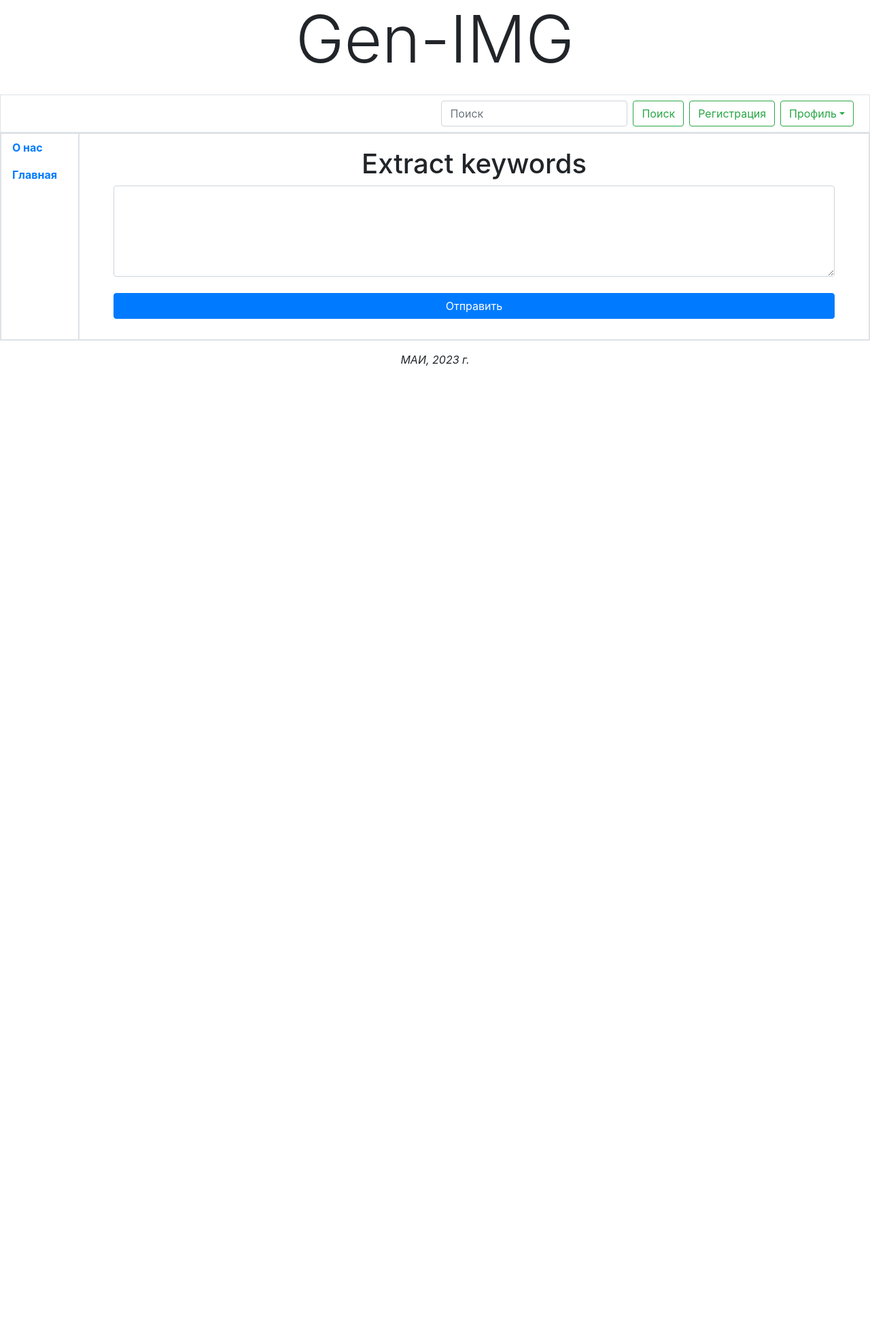
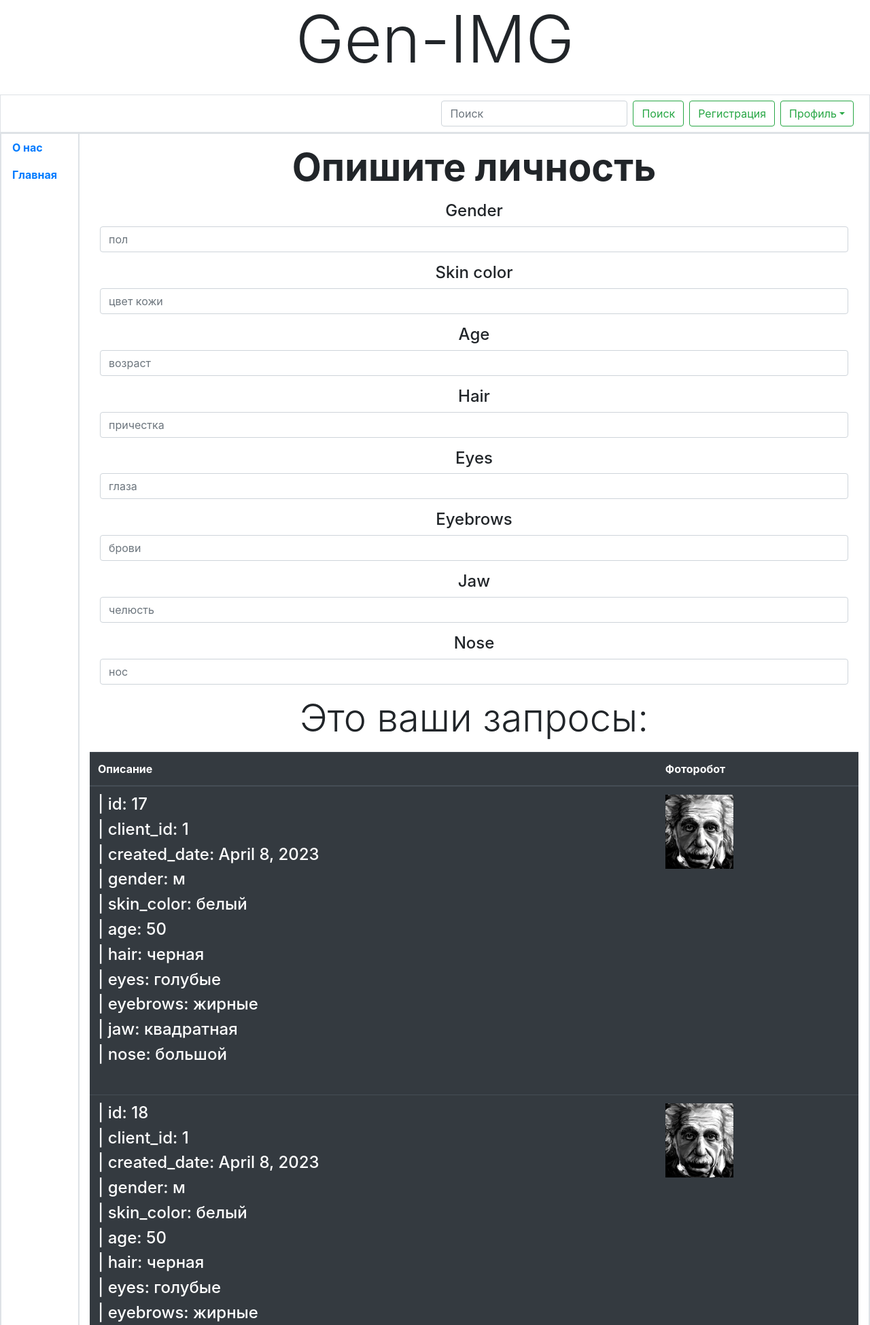
Before and after one commit to AlexeyNikitin01/igbk, a Django app: page / in a window 1280 px wide. Shown: the top 1949 px of the page at 68% size. Before the commit the page ends 538 px from the top, so only its background shows below. Run offline with Django 4.2, Linux system fonts and the light colour scheme; a user stored in the database is signed in; data comes from the database, SQL or seed files in the repository; both versions use the stored data as it was after the commit; some libraries are stand-ins or nearby versions.

Commit message:
need-refactoring

```diff
--- a/igbk/main/admin.py
+++ b/igbk/main/admin.py
@@ -1,3 +1,5 @@
 from django.contrib import admin
 
-# Register your models here.
+from .models import TextToCreateImg
+
+admin.site.register(TextToCreateImg)
--- a/igbk/main/forms.py
+++ b/igbk/main/forms.py
@@ -1,5 +1,44 @@
-from django import forms
+from django.forms import models
+from django.forms import TextInput
+
+from .models import TextToCreateImg
 
 
-class KeysWordsForm(forms.Form):
-    keys_words = forms.CharField(label='keys_words', max_length=100)
+class KeysWordsForm(models.ModelForm):
+    class Meta:
+        model = TextToCreateImg
+        fields = ('gender', 'skin_color', 'age', 'hair', 'eyes', 'eyebrows', 'jaw', 'nose')
+        widgets = {
+            'gender': TextInput(attrs={
+                'class': 'form-control',
+                'placeholder': 'пол',
+            }),
+            'skin_color': TextInput(attrs={
+                'class': 'form-control',
+                'placeholder': 'цвет кожи',
+            }),
+            'age': TextInput(attrs={
+                'class': 'form-control',
+                'placeholder': 'возраст',
+            }),
+            'hair': TextInput(attrs={
+                'class': 'form-control',
+                'placeholder': 'причестка',
+            }),
+            'eyes': TextInput(attrs={
+                'class': 'form-control',
+                'placeholder': 'глаза',
+            }),
+            'eyebrows': TextInput(attrs={
+                'class': 'form-control',
+                'placeholder': 'брови',
+            }),
+            'jaw': TextInput(attrs={
+                'class': 'form-control',
+                'placeholder': 'челюсть',
+            }),
+            'nose': TextInput(attrs={
+                'class': 'form-control',
+                'placeholder': 'нос',
+            }),
+        }
--- a/igbk/main/models.py
+++ b/igbk/main/models.py
@@ -1,3 +1,24 @@
 from django.db import models
 
-# Create your models here.
+from django.contrib.auth.models import User
+
+
+class TextToCreateImg(models.Model):
+    client = models.ForeignKey(User, on_delete=models.CASCADE, related_name='client', blank=True)
+    created_date = models.DateField(auto_now_add=True)
+    gender = models.TextField(max_length=50)
+    skin_color = models.TextField(max_length=50)
+    age = models.TextField(max_length=50)
+    hair = models.TextField(max_length=50)
+    eyes = models.TextField(max_length=50)
+    eyebrows = models.TextField(max_length=50)
+    jaw = models.TextField(max_length=50)
+    nose = models.TextField(max_length=50)
+
+    def __str__(self):
+        return f'{self.client} && date {self.created_date}'
+
+    class Meta:
+        verbose_name = 'keywords'
+        verbose_name_plural = 'keywords'
+        ordering = ['-created_date']
--- a/igbk/main/templates/main/done.html
+++ b/igbk/main/templates/main/done.html
@@ -15,7 +15,11 @@
           </thead>
           <tbody>
             <tr>
-              <td> {{ keys_words }}</td>
+              <td>
+              {% for i in form %}
+                  {{ i }}
+              {% endfor %}
+              </td>
               <td> Creating image ... </td>
             </tr>
           </tbody>
--- a/igbk/main/templates/main/index.html
+++ b/igbk/main/templates/main/index.html
@@ -1,20 +1,49 @@
 {% extends "base.html" %}
 {% load bootstrap4 %}
+{% load static %}
 
 {% block content %}
     {% if user.is_authenticated %}
+        <p class="text-center mt-3 display-4 font-weight-bold">
+            Опишите личность
+        </p>
         <div class="container text-center h1">
             <form action="{% url 'main:index' %}" method="post">
                 {% csrf_token %}
-                <div class="card-body container-fluid">
-                    <div class="form-group">
-                        <label for="exampleFormControlTextarea1">Extract keywords</label>
-                        <textarea class="form-control" name="keys_words" id="exampleFormControlTextarea1" rows="5"></textarea>
-                    </div>
-                    <button type="submit" class="btn btn-primary container-fluid">Отправить</button>
+                <div class="h4 mt-3">
+                    {% bootstrap_form form layout='horizontal' %}
                 </div>
+                {% buttons submit='Полетели!' %}{% endbuttons %}
             </form>
         </div>
+        <p class="display-4 text-center">
+            Это ваши запросы:
+        </p>
+        <table class="table table-dark">
+            <thead>
+                <tr>
+                  <th scope="col">Описание</th>
+                  <th scope="col">Фоторобот</th>
+                </tr>
+            </thead>
+            <tbody>
+                {% for j in que.values %}
+                <tr>
+                  <th scope="row">
+                        {% for k, v in j.items %}
+                            <h4 class="text-weight-bold">
+                                | {{ k }}: {{ v }}
+                            </h4>
+                        {% endfor %}
+                        <br>
+                  </th>
+                  <td>
+                    <img src="{% static 'albert.jpg' %}" width="100" alt="My image">
+                  </td>
+                </tr>
+                {% endfor %}
+            </tbody>
+        </table>
     {% else %}
             <div class="text-center">
                 <p class="display-4 font-weight-bold">
--- a/igbk/main/urls.py
+++ b/igbk/main/urls.py
@@ -1,10 +1,10 @@
 from django.urls import path, include
 
-from .views import index, about
+from .views import index, about, Index
 
 app_name = 'main'
 
 urlpatterns = [
-    path('', index, name='index'),
+    path('', Index.as_view(), name='index'),
     path('about/', about, name='about')
 ]
--- a/igbk/main/views.py
+++ b/igbk/main/views.py
@@ -1,17 +1,62 @@
+from django.contrib.auth.decorators import login_required
+from django.http import HttpResponseRedirect
 from django.shortcuts import render
+from django.views import View
 
 from .forms import KeysWordsForm
+from .models import TextToCreateImg
+
+from image_generation.main import gen_img
 
 
+@login_required
 def index(request):
+    user = request.user
     if request.method == 'POST':
         form = KeysWordsForm(request.POST)
         if form.is_valid():
-            return render(request, 'main/done.html', {'keys_words': form.cleaned_data['keys_words']})
+            form.save()
+            # return render(request, 'main/done.html', {'form': form.cleaned_data.values()})
+            return HttpResponseRedirect(request.META.get('HTTP_REFERER', '/'))
     else:
         form = KeysWordsForm()
     return render(request, template_name='main/index.html', context={'form': form})
 
 
+class Index(View):
+    def get(self, request, *args, **kwargs):
+        que = TextToCreateImg.objects.filter(client=request.user)
+        kwf = KeysWordsForm()
+        contex = {
+            'que': que,
+            'form': kwf,
+        }
+        return render(request, 'main/index.html', contex)
+
+    def post(self, request):
+        kwf = KeysWordsForm(request.POST)
+        if kwf.is_valid():
+            kw = []
+            for k, v in request.POST.items():
+                kw.append(f'{k} {v}')
+            u = gen_img(kw)
+            t2img = TextToCreateImg.objects.create(
+                client=self.request.user,
+                gender=request.POST['gender'],
+                skin_color=request.POST['skin_color'],
+                age=request.POST['age'],
+                hair=request.POST['hair'],
+                eyes=request.POST['eyes'],
+                eyebrows=request.POST['eyebrows'],
+                jaw=request.POST['jaw'],
+                nose=request.POST['nose'],
+            )
+            return HttpResponseRedirect(request.META.get('HTTP_REFERER', '/'))
+        contex = {
+            'kwf': kwf,
+        }
+        return render(request, 'main/index.html', contex)
+
+
 def about(request):
     return render(request, template_name='main/about.html', context={})
```
Also changed, not shown: igbk/image_generation/image_generation.py (+37 -0 lines), igbk/image_generation/keyword_generation.py (+11 -0 lines), igbk/image_generation/main.py (+13 -0 lines), igbk/image_generation/test.py (+17 -0 lines), igbk/db.sqlite3, igbk/main/migrations/0001_initial.py (added), igbk/main/static/albert.jpg (added).
